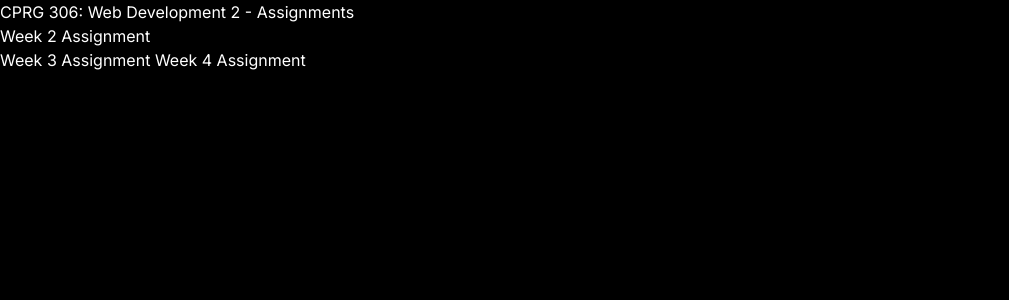
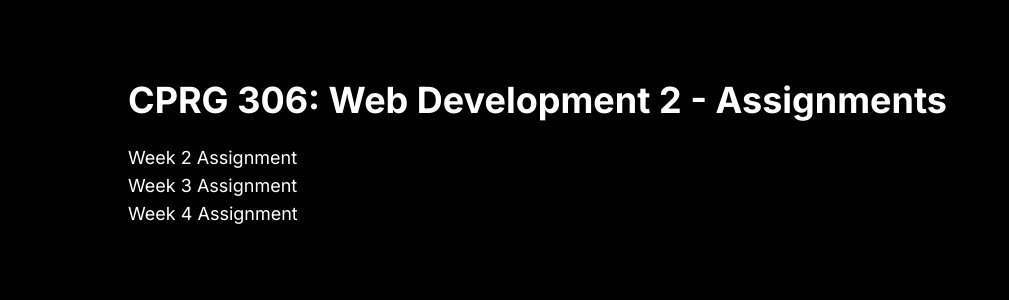
Before and after one commit to ksingh62/cprg306-assignments, a Next.js app: page / in a window 1280 px wide. Shown: the top 300 px of the page, without its empty margins (0-1009 px from the left). Built offline with nearby package versions, Linux system fonts and the light colour scheme.

Commit message:
add tailwind styles to root page and use map method to render week assignments links

```diff
--- a/app/page.js
+++ b/app/page.js
@@ -1,13 +1,24 @@
 import Link from "next/link";
 
 export default function Home() {
+  const weeksDone = [2, 3, 4];
+
   return (
-    <>
-      <h1>CPRG 306: Web Development 2 - Assignments</h1>
-      <Link href="/week-2"> Week 2 Assignment</Link>
-      <br></br>
-      <Link href="/week-3"> Week 3 Assignment</Link>
-      <Link href="/week-4"> Week 4 Assignment</Link>
-    </>
+    <main className="flex flex-col items-center justify-between p-20 min-h-screen">
+      <div className="z-10 max-w-5xl w-full items-center justify-between text-sm">
+        <h1 className="text-4xl font-bold mb-6">
+          CPRG 306: Web Development 2 - Assignments
+        </h1>
+        <div className="text-lg">
+          <ul>
+            {weeksDone.map((week) => (
+              <li key={week} className="hover:text-green-400 hover:underline">
+                <Link href={`/week-${week}`}>Week {week} Assignment</Link>
+              </li>
+            ))}
+          </ul>
+        </div>
+      </div>
+    </main>
   );
 }
```
